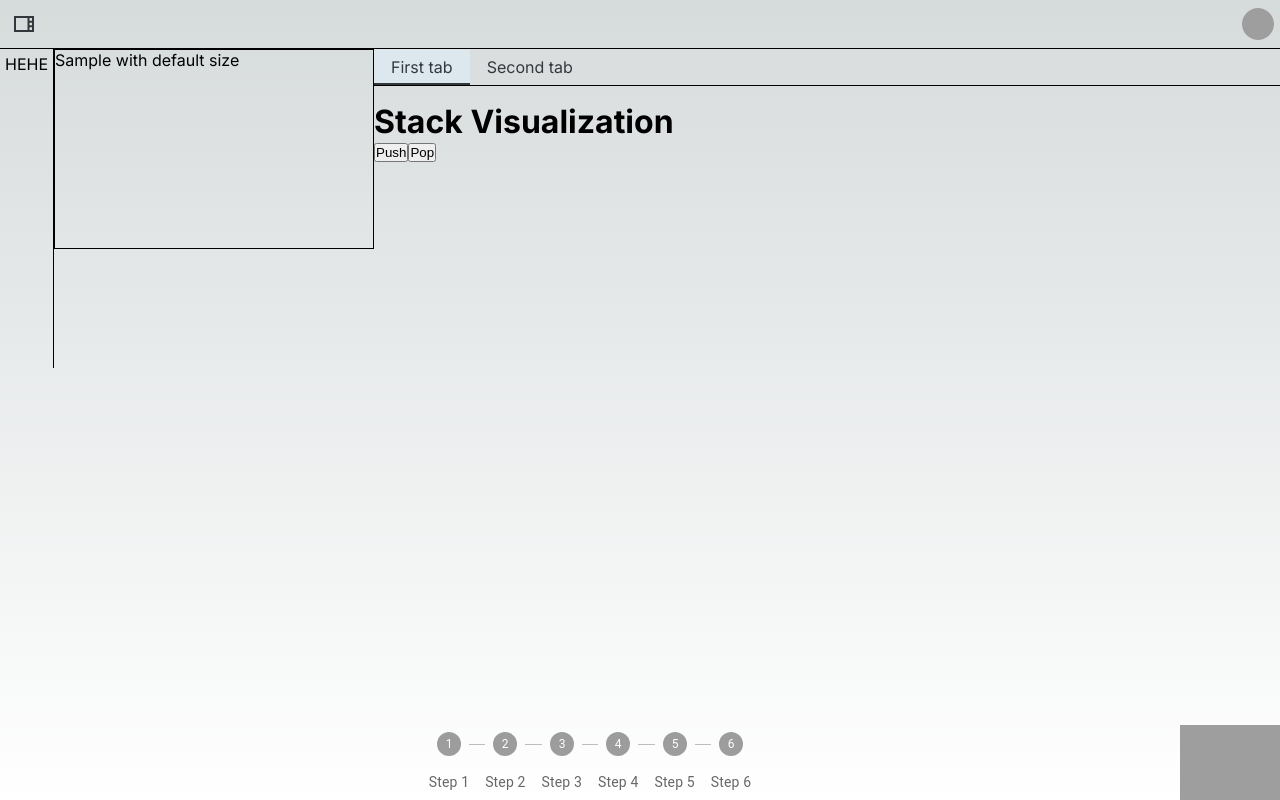
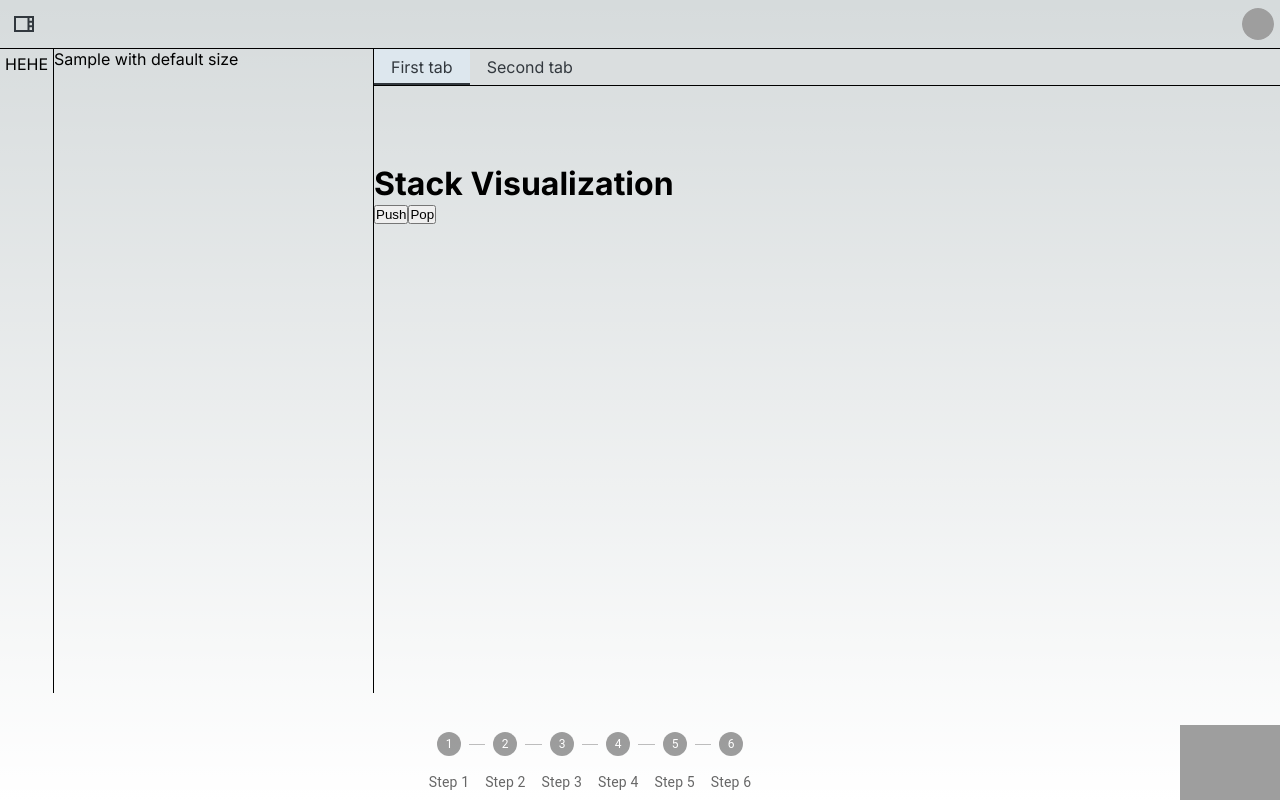
Before and after one commit to unai-zulaika/algo-helper, a Next.js app in the folder frontend/: page / in a window 1280 px wide. Built offline with nearby package versions, Linux system fonts and the light colour scheme; grey boxes are pictures that could not be loaded.

Commit message:
fixed flex

```diff
--- a/frontend/src/app/globals.css
+++ b/frontend/src/app/globals.css
@@ -83,6 +83,7 @@ html,
 body {
   max-width: 100vw;
   overflow-x: hidden;
+  height: 100%;
 }
 
 body {
@@ -105,3 +106,7 @@ a {
     color-scheme: dark;
   }
 }
+
+.pointer-events-none {
+  pointer-events: none;
+}
--- a/frontend/src/app/page.tsx
+++ b/frontend/src/app/page.tsx
@@ -5,7 +5,7 @@ import MainLayout from "@/layout/MainLayout";
 
 export default function Home() {
   return (
-    <main className={styles.main}>
+    <main className={styles.main} style={{ height: "100%" }}>
       <MainLayout />
     </main>
   );
--- a/frontend/src/components/SideBar.tsx
+++ b/frontend/src/components/SideBar.tsx
@@ -10,6 +10,7 @@ export default function HeaderBar() {
         flexGrow: 0,
         justifyContent: "space-between",
         padding: "5px",
+        maxHeight: "100%",
       }}
     >
       HEHE
--- a/frontend/src/components/StackVisualization.tsx
+++ b/frontend/src/components/StackVisualization.tsx
@@ -59,13 +59,16 @@ const StackVisualization: React.FC<StackVisualizationProps> = ({ stack }) => {
       ref={containerRef}
       style={{
         display: "flex",
-        flexGrow: 1,
+        flexGrow: 0,
         justifyContent: "center",
         alignItems: "center",
         height: "100%",
       }}
     >
-      <svg ref={svgRef} style={{ height: "100%", width: "100%" }}></svg>
+      <svg
+        ref={svgRef}
+        style={{ height: "100%", width: "100%", flexGrow: 0 }}
+      ></svg>
     </div>
   );
 };
--- a/frontend/src/layout/MainLayout.tsx
+++ b/frontend/src/layout/MainLayout.tsx
@@ -9,16 +9,27 @@ import ProjectsTabs from "@/components/ProjectsTabs";
 import FooterBar from "@/components/FooterBar";
 import { Resizable } from "re-resizable";
 
-import ResizeableList from "@/components/ResizeableList";
-
 export default function MainLayout() {
   const [isListVisible, setIsListVisible] = useState(true);
-  const [listSize, setListSize] = useState({ width: 300, height: 200 }); // Default size
+  const toggleListVisibility = () => setIsListVisible(!isListVisible);
+  const [panelWidth, setPanelWidth] = useState(320); // Initial width of the panel
 
-  const toggleListVisibility = () => setIsListVisible(!isListVisible);
+  const handleResizeStop = (e, direction, ref, d) => {
+    setPanelWidth(panelWidth + d.width); // Adjust the width based on the delta
+  };
 
   return (
-    <Stack sx={{ width: "100%", margin: 0, padding: 0, flexGrow: 1 }}>
+    <Stack
+      sx={{
+        width: "100%",
+        margin: 0,
+        padding: 0,
+        flex: "1 1 0",
+        height: "100vh",
+        maxHeight: "100vh",
+        flexWrap: "wrap",
+      }}
+    >
       <Stack sx={{ width: "100%", margin: 0, padding: 0, flexGrow: 0 }}>
         <HeaderBar toggleListVisibility={toggleListVisibility} />
         <Divider
@@ -30,21 +41,31 @@ export default function MainLayout() {
           }}
         />
       </Stack>
-      <Stack sx={{ margin: 0, padding: 0, flexGrow: 1 }}>
-        <Stack direction="row">
+      <Stack sx={{ margin: 0, padding: 0, flex: "1 1 0", maxHeight: "100%" }}>
+        <Stack direction="row" sx={{ flex: "1 1 0", maxHeight: "100%" }}>
           <SideBar />
           <Divider
             orientation="vertical"
             sx={{ borderLeft: "1px solid black" }}
           />
-
           {isListVisible && (
             <Resizable
-              defaultSize={{
-                width: 320,
-                height: 200,
+              handleClasses={{
+                top: "pointer-events-none",
+                bottom: "pointer-events-none",
+                left: "pointer-events-none",
+                topRight: "pointer-events-none",
+                bottomRight: "pointer-events-none",
+                bottomLeft: "pointer-events-none",
+                topLeft: "pointer-events-none",
               }}
-              style={{ border: "1px solid black" }}
+              size={{ width: panelWidth, height: "100%" }} // Use state for dynamic width, fixed height
+              onResizeStop={handleResizeStop}
+              maxHeight="100%" // Prevent vertical resizing
+              minHeight="100%" // Match the container's height
+              maxWidth="100%" // Optional: Limit the maximum width if needed
+              // Other props for Resizable
+              style={{ borderRight: "1px solid black", maxHeight: "100%" }}
             >
               Sample with default size
             </Resizable>
```
Also changed, not shown: frontend/src/components/ResizeableList.tsx (deleted, +0 -65 lines).
